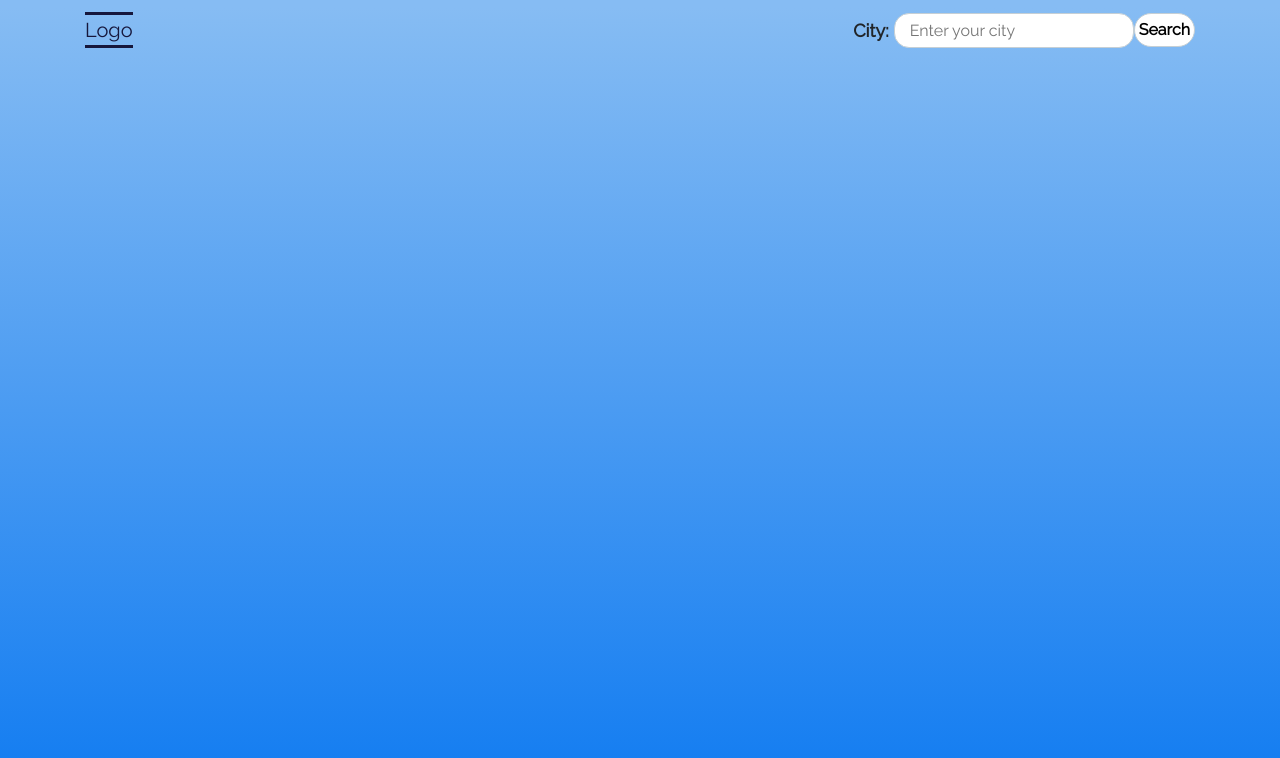
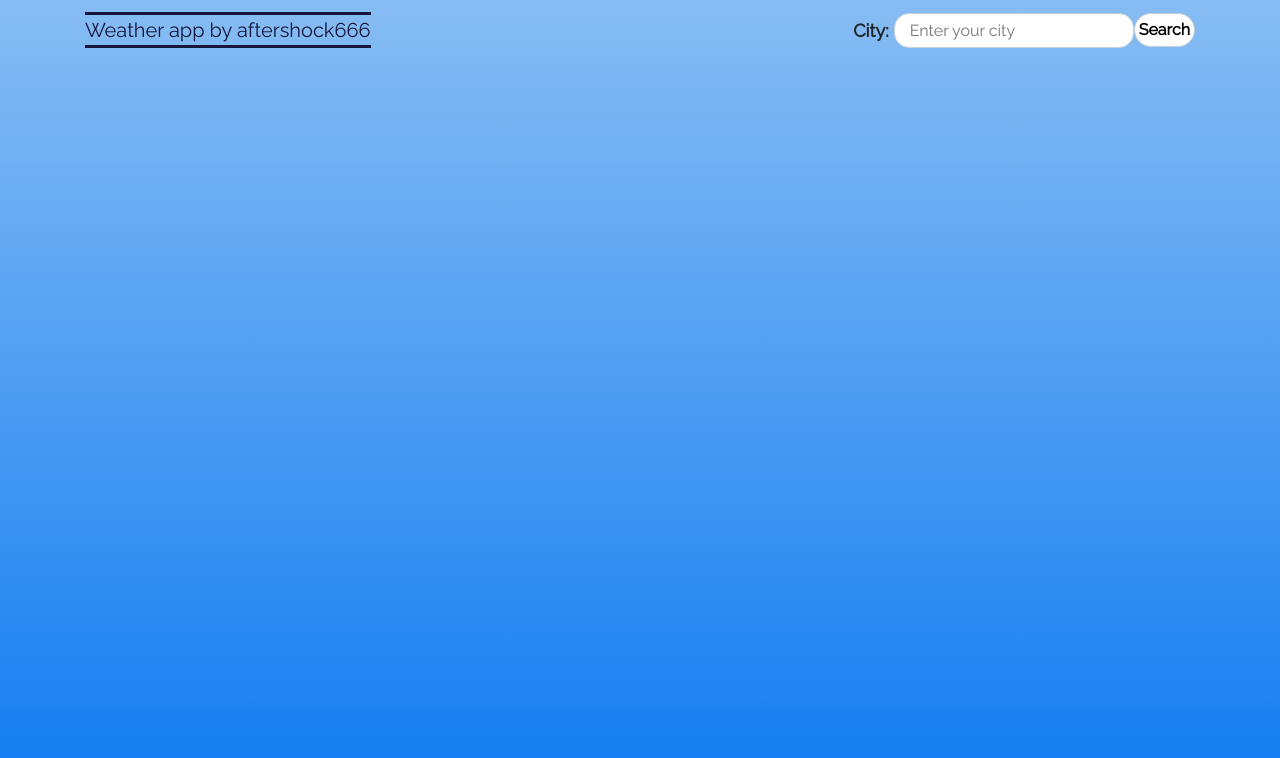
Before and after one commit to aftershockdev/Weather-App, a website: page index.html in a window 1280 px wide. Drawn offline with nearby package versions, Linux system fonts and the light colour scheme.

Commit message:
add fonts and txt

```diff
--- a/index.html
+++ b/index.html
@@ -15,11 +15,11 @@
     <div class="nav-wrapper">
       <div class="container">
         <div class="nav-block">
-      <a href="#" class="brand-logo right">Logo</a>
+      <a href="https://github.com/aftershockdev/Weather-App" target="_blank" class="brand-logo right">Weather app by aftershock666</a>
       <div class="search-items">
         <span class="search-name">City:</span>
         <div class="search-sub">
-          <input type="text" class='search-subitem' placeholder="Enter your city ">
+       <input type="text" class='search-subitem' placeholder="Enter your city ">
         <button class='search-button'>Search</button>
         </div>
         </div>
@@ -40,7 +40,7 @@
       </div>
     </div>
     </div>
-
+    </div>
   </div>
   </main>
 
```
